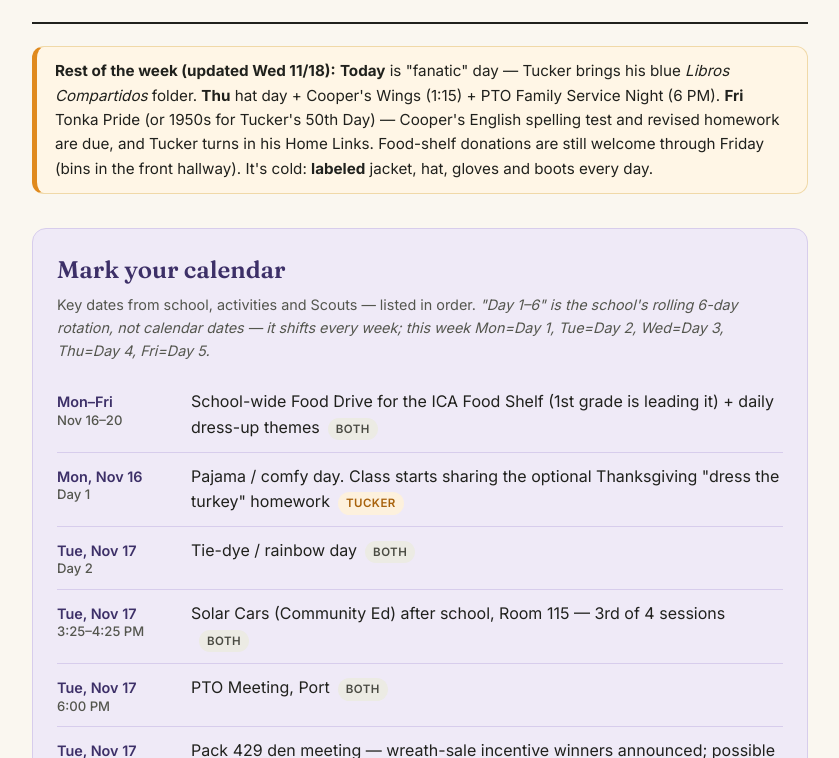
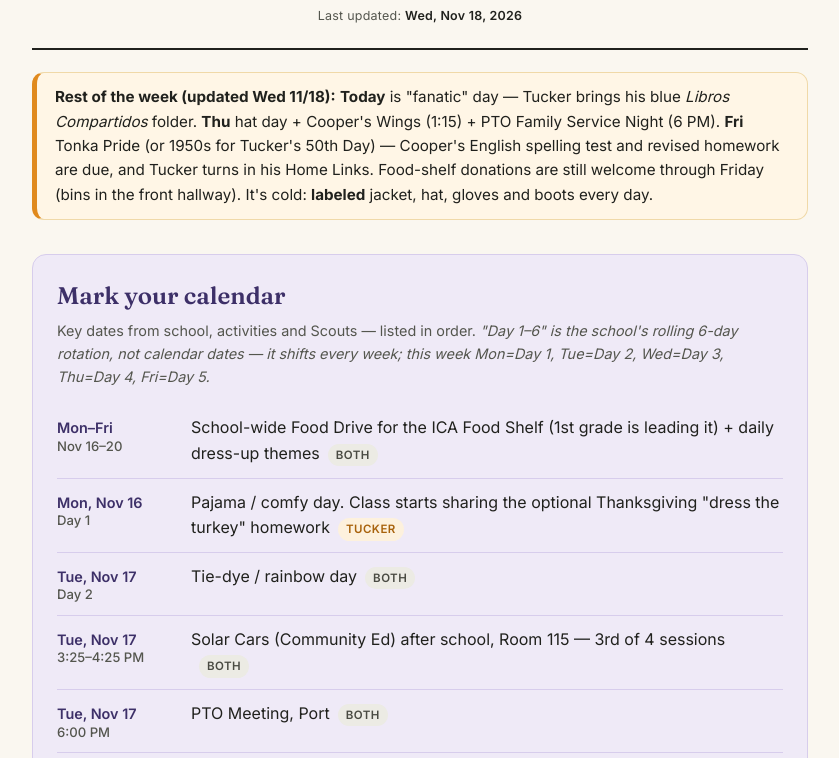
Before and after one commit to jeffbtruitt-gif/Kids-School-Weekly-Newsletter, a plain HTML site: page index.html in a window 1280 px wide. Shown: the part 176-934 px from the top of the page, without its empty margins (220-1059 px from the left). Drawn offline with Linux system fonts and the light colour scheme.

Commit message:
Add "Last updated" date to masthead

```diff
--- a/index.html
+++ b/index.html
@@ -468,6 +468,7 @@
     <div class="kicker">Minnewashta Elementary · The Truitt Family</div>
     <h1>The Weekly Update</h1>
     <div class="dateline">Week of <b>November 16 – 20, 2026</b></div>
+    <div class="updated" style="margin-top:6px;font-size:.78rem;color:var(--ink-soft);letter-spacing:.02em;">Last updated: <b style="color:var(--ink);font-weight:600;">Wed, Nov 18, 2026</b></div>
   </header>
 
   <!-- MORNING REMINDER -->
```
